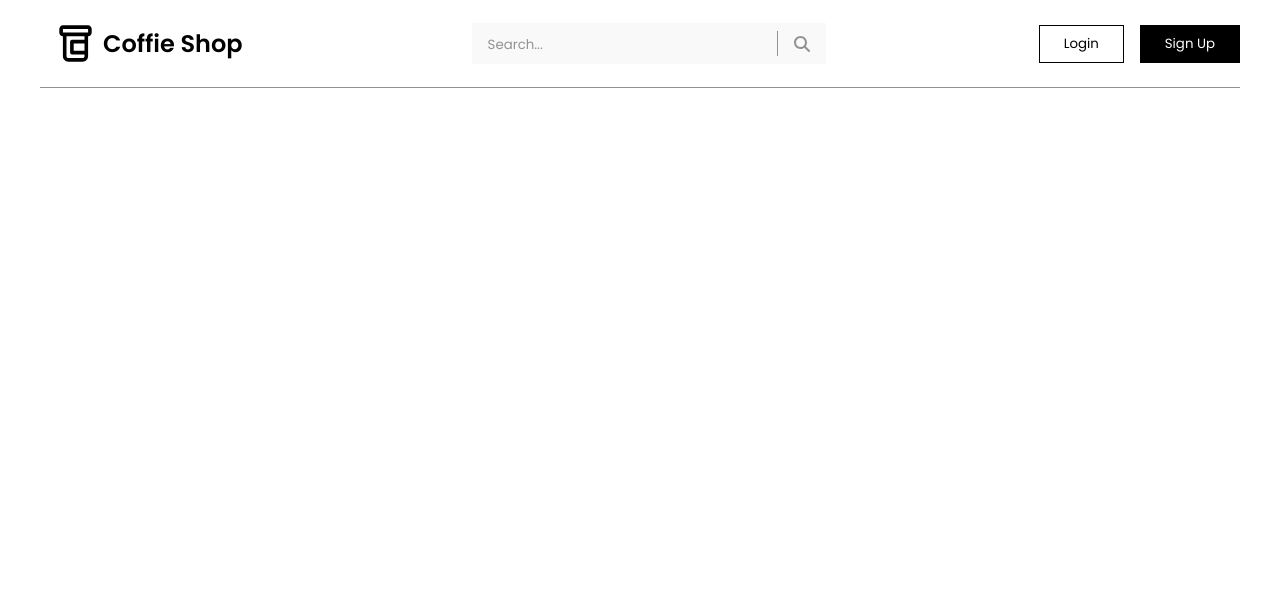
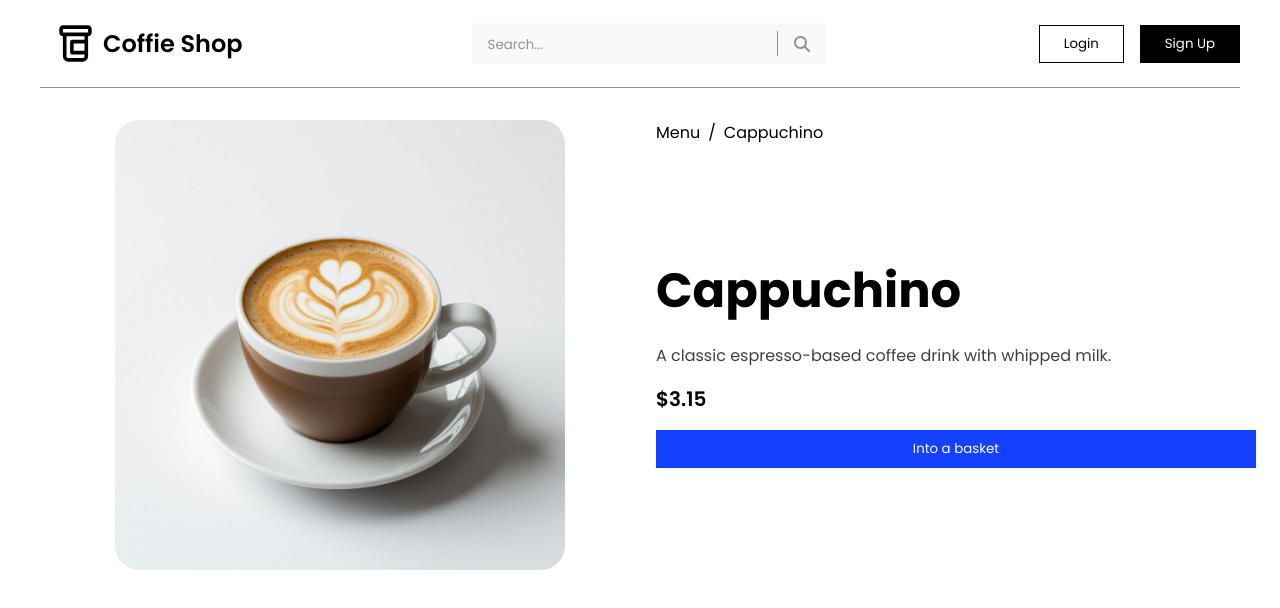
Before and after one commit to AndBelkin/shop-app, a React (Vite) app: page /product/1 in a window 1280 px wide. Shown: the top 608 px of the page. Built offline with nearby package versions, Linux system fonts and the light colour scheme.

Commit message:
created Product

```diff
--- a/src/App.tsx
+++ b/src/App.tsx
@@ -4,6 +4,7 @@ import { Route, Routes } from "react-router-dom";
 import Login from "./pages/login/Login";
 import Register from "./pages/register/Register";
 import Menu from "./pages/menu/Menu";
+import Product from "./pages/product/Product";
 
 const App: FC = () => {
   return (
@@ -13,6 +14,7 @@ const App: FC = () => {
         <Route index element={<Menu />} />
         <Route path="/login" element={<Login />} />
         <Route path="/register" element={<Register />} />
+        <Route path="/product/:id" element={<Product />} />
       </Routes>
     </div>
   );
--- a/src/components/product-card/ProductCard.tsx
+++ b/src/components/product-card/ProductCard.tsx
@@ -1,14 +1,16 @@
 import type { FC } from "react";
 import styles from "./ProductCard.module.css";
 import type { ProductType } from "../../types/globals";
+import { useNavigate } from "react-router-dom";
 
 interface ProductCardProps {
   product: ProductType;
 }
 
 const ProductCard: FC<ProductCardProps> = ({ product }: ProductCardProps) => {
+  const navigate = useNavigate();
   return (
-    <div className={styles.productCard}>
+    <div className={styles.productCard} onClick={() => navigate(`/product/${product.id}`)}>
       <img src={product.img} alt={product.name} />
       <h3 className={styles.title}>{product.name}</h3>
       <p className={styles.desc}>{product.desc}</p>
--- /dev/null
+++ b/src/pages/product/Product.module.css
@@ -0,0 +1,65 @@
+.product {
+  max-width: 1200px;
+  width: 100%;
+  margin: 2rem auto;
+}
+
+.productItem {
+  display: grid;
+  grid-template-columns: 50% 50%;
+  gap: 1rem;
+}
+
+.productItem img {
+  border-radius: 1.5rem;
+  max-width: 450px;
+  width: 100%;
+  aspect-ratio: 1/1;
+  margin: 0 auto;
+}
+
+.productInfo {
+  display: flex;
+  flex-direction: column;
+  gap: 0.5rem;
+}
+
+.productInfo nav {
+  display: flex;
+  align-items: center;
+  gap: 0.5rem;
+}
+
+.wrapper {
+  display: flex;
+  flex-direction: column;
+  gap: 1rem;
+  align-items: stretch;
+  justify-content: center;
+  height: 100%;
+}
+
+.link {
+  cursor: pointer;
+}
+
+.link:hover {
+  text-decoration: underline;
+}
+
+.name {
+  font-size: 3rem;
+}
+
+.desc {
+  opacity: 0.75;
+}
+
+.price {
+  font-weight: 600;
+  font-size: 1.25rem;
+}
+
+.price::before {
+  content: "$";
+}
--- /dev/null
+++ b/src/pages/product/Product.tsx
@@ -0,0 +1,45 @@
+import { useState, type FC } from "react";
+import styles from "./Product.module.css";
+import { useNavigate, useParams } from "react-router-dom";
+import { products } from "../../stores/products";
+import Button from "../../components/button/Button";
+import BasketCount from "../../components/basket-count/BasketCount";
+
+const Product: FC = () => {
+  const [countBasket, setCountBasket] = useState<number>(0);
+  const navigate = useNavigate();
+  const productId = useParams().id;
+  const product = products.find((item) => item.id === Number(productId));
+  if (!product) {
+    navigate("/");
+    return false;
+  }
+  return (
+    <main className={styles.product}>
+      <section className={styles.productItem}>
+        <img src={product.img} alt={product.name} />
+        <div className={styles.productInfo}>
+          <nav>
+            <p onClick={() => navigate("/")} className={styles.link}>
+              Menu
+            </p>
+            <p>/</p>
+            <p>{product.name}</p>
+          </nav>
+          <div className={styles.wrapper}>
+            <h1 className={styles.name}>{product.name}</h1>
+            <p className={styles.desc}>{product.desc}</p>
+            <p className={styles.price}>{product.price}</p>
+            <BasketCount
+              count={countBasket}
+              price={product.price}
+              onChange={(event) => (event === "plus" ? setCountBasket(countBasket + 1) : setCountBasket(countBasket - 1))}
+            />
+          </div>
+        </div>
+      </section>
+    </main>
+  );
+};
+
+export default Product;
```
